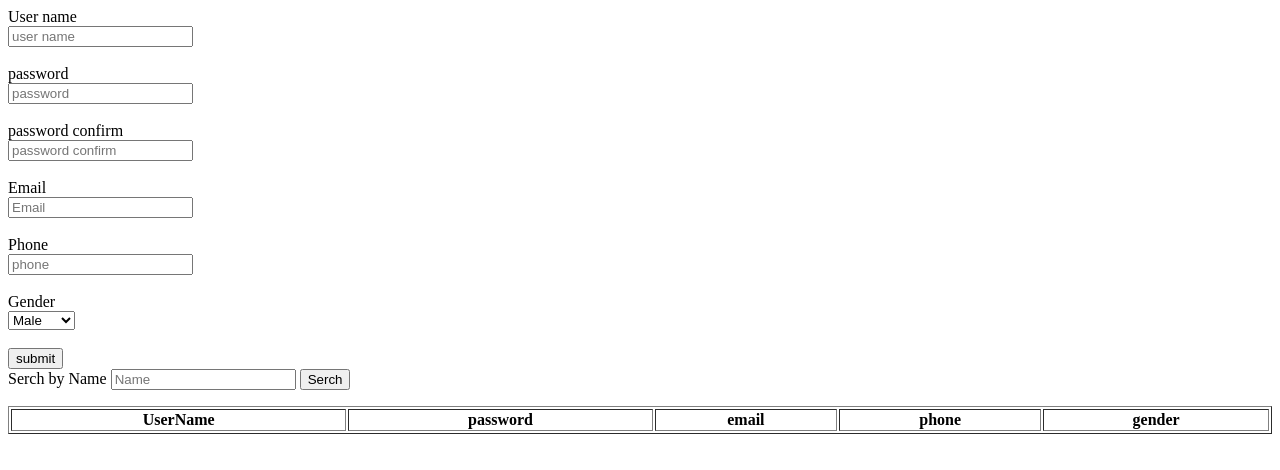
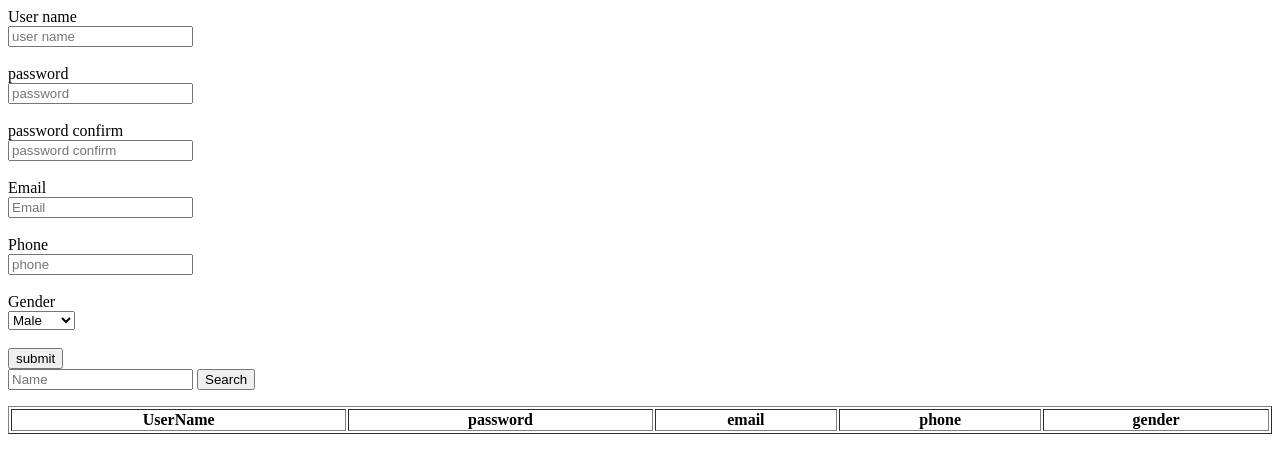
Before and after one commit to noor2020-eng/Delete-from-localstoreg-Serch-in-localstoreg, a plain HTML site: page index.html in a window 1280 px wide. Drawn offline with Linux system fonts and the light colour scheme.

Commit message:
second commit

```diff
--- a/index.html
+++ b/index.html
@@ -5,7 +5,7 @@
     <meta name="viewport" content="width=device-width, initial-scale=1.0" />
     <meta http-equiv="X-UA-Compatible" content="ie=edge" />
     <title>Delete $ Serch</title>
-    <script src="delete&serch.js" defer></script>
+    <script src="delete&search.js" defer></script>
   </head>
   <body>
     <form id="noor" action="" method="post">
@@ -37,8 +37,9 @@
           <option value="1">Female</option>
         </select>
       </div> <br>
-
-      <button id="reg">submit</button>
+      <div>
+        <button id="reg">submit</button>
+      </div>
       <div>
         <table id="myTable" border="1px solid" style="width:100% ">
           <tr>
@@ -50,9 +51,9 @@
           </tr>
       </div>
       <div>
-        <label >Serch by Name</label>
-        <input type="text" id="serchName" name="serchName" placeholder="Name">
-        <button id="nserch">Serch</button>
+
+        <input type="text" id="searchName" name="serchName" placeholder="Name">
+        <button id="btnSerch">Search</button>
         <ul id="listOfSerch"></ul>
       </div>
 
```
